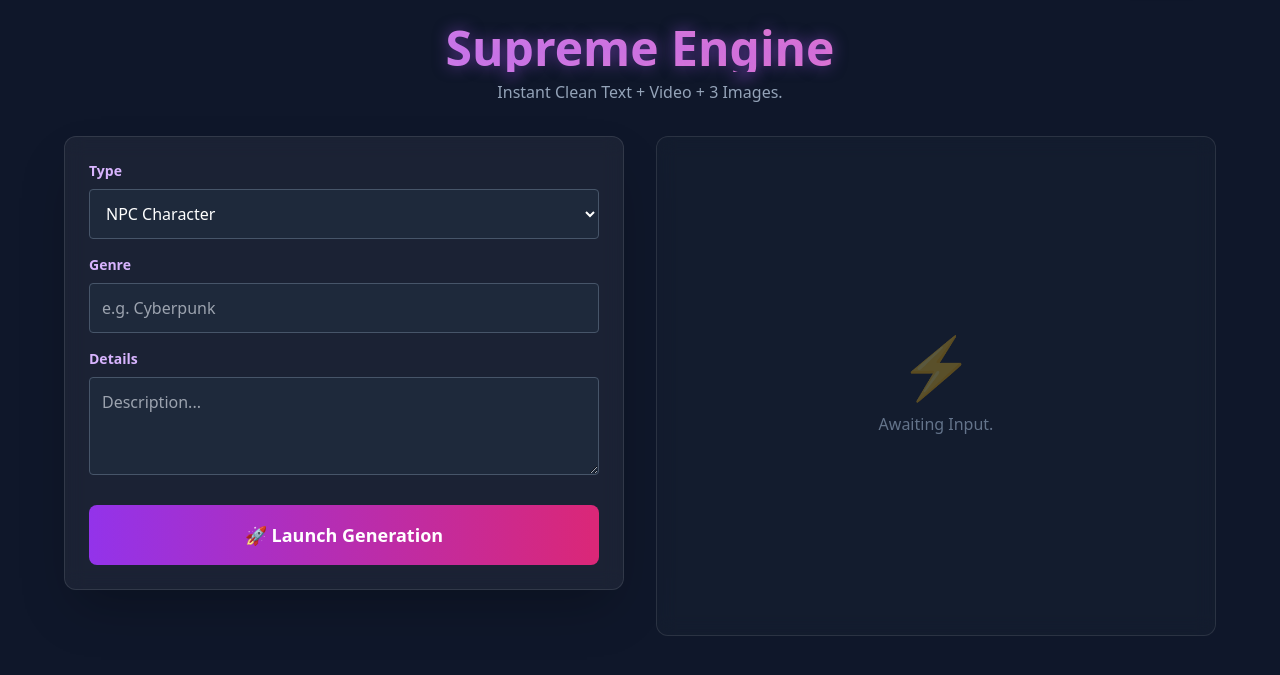
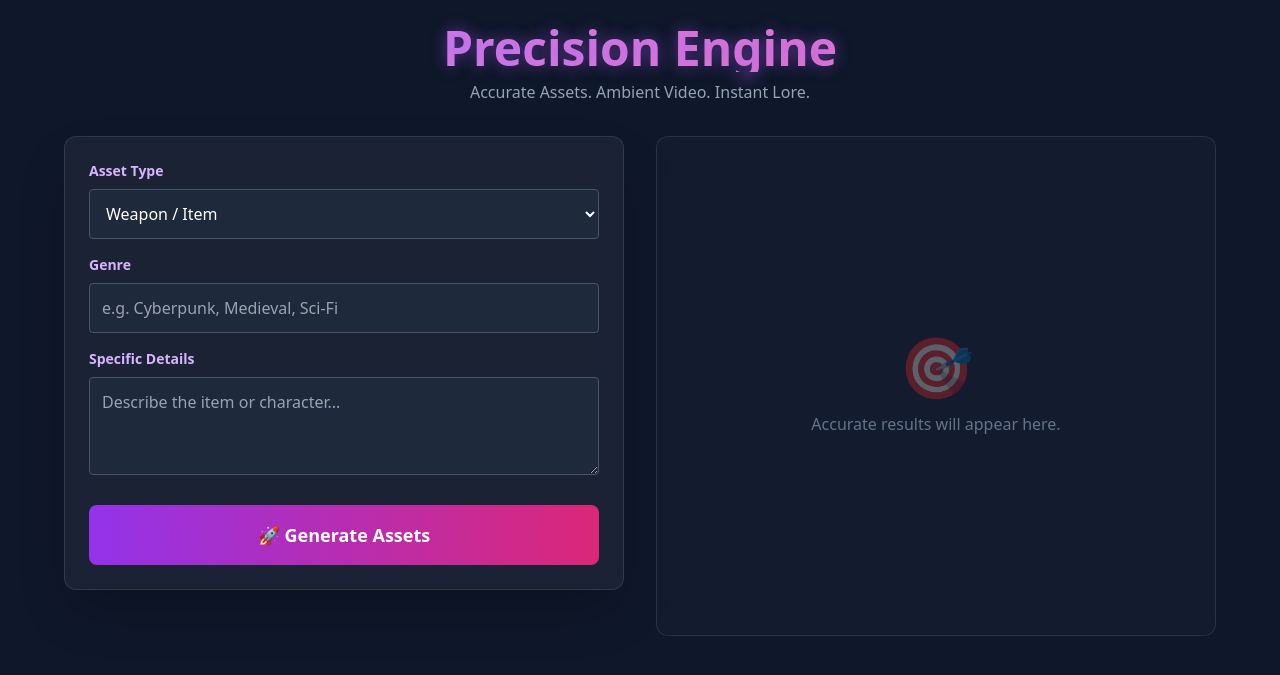
Before and after one commit to Devil-nkp/GameLore-AI, a Flask app: page /generate in a window 1280 px wide. Shown: the part 79-754 px from the top of the page. Run offline with Flask 3, Linux system fonts and the light colour scheme; the visitor is signed in with stand-in values (Sample User, id 1); some libraries are stand-ins or nearby versions.

Commit message:
generate.html

```diff
--- a/templates/generate.html
+++ b/templates/generate.html
@@ -1,54 +1,58 @@
 {% extends "base.html" %}
 {% block content %}
-<div class="max-w-6xl mx-auto" x-data="{ loading: false }">
+<div class="max-w-6xl mx-auto" x-data="{ loading: false, progress: 0 }">
     <div class="text-center mb-8">
-        <h1 class="text-4xl md:text-5xl font-extrabold mb-2 glow-text text-transparent bg-clip-text bg-gradient-to-r from-purple-400 to-pink-400">
-            Supreme Engine
+        <h1 class="text-3xl md:text-5xl font-extrabold mb-2 glow-text text-transparent bg-clip-text bg-gradient-to-r from-purple-400 to-pink-400">
+            Precision Engine
         </h1>
-        <p class="text-slate-400">Instant Clean Text + Video + 3 Images.</p>
+        <p class="text-slate-400 text-sm md:text-base">Accurate Assets. Ambient Video. Instant Lore.</p>
     </div>
 
     <div class="grid grid-cols-1 lg:grid-cols-2 gap-8">
         <div class="glass p-6 rounded-xl shadow-2xl h-fit">
             <form hx-post="/generate"
                   hx-target="#result-area"
-                  @submit="loading = true"
-                  hx-on::after-request="loading = false">
+                  @submit="loading = true; progress = 10; let timer = setInterval(() => { if(progress < 90) progress += 5; else clearInterval(timer); }, 200)"
+                  hx-on::after-request="loading = false; progress = 100">
 
                 <div class="mb-4">
-                    <label class="block text-sm font-bold mb-2 text-purple-300">Type</label>
+                    <label class="block text-sm font-bold mb-2 text-purple-300">Asset Type</label>
                     <select name="type" class="w-full bg-slate-800 border border-slate-600 rounded p-3 text-white">
-                        <option value="NPC">NPC Character</option>
-                        <option value="Quest">Side Quest</option>
-                        <option value="Item">Weapon</option>
-                        <option value="Location">Environment</option>
+                        <option value="Weapon">Weapon / Item</option>
+                        <option value="NPC">Character (NPC)</option>
+                        <option value="Location">Location / Environment</option>
+                        <option value="Quest">Story / Quest</option>
                     </select>
                 </div>
                 <div class="mb-4">
                     <label class="block text-sm font-bold mb-2 text-purple-300">Genre</label>
-                    <input type="text" name="genre" placeholder="e.g. Cyberpunk" class="w-full bg-slate-800 border border-slate-600 rounded p-3 text-white">
+                    <input type="text" name="genre" placeholder="e.g. Cyberpunk, Medieval, Sci-Fi" class="w-full bg-slate-800 border border-slate-600 rounded p-3 text-white">
                 </div>
                 <div class="mb-6">
-                    <label class="block text-sm font-bold mb-2 text-purple-300">Details</label>
-                    <textarea name="details" rows="3" placeholder="Description..." class="w-full bg-slate-800 border border-slate-600 rounded p-3 text-white"></textarea>
+                    <label class="block text-sm font-bold mb-2 text-purple-300">Specific Details</label>
+                    <textarea name="details" rows="3" placeholder="Describe the item or character..." class="w-full bg-slate-800 border border-slate-600 rounded p-3 text-white"></textarea>
                 </div>
 
                 <button class="w-full bg-gradient-to-r from-purple-600 to-pink-600 p-4 rounded-lg font-bold text-lg hover:scale-105 transition text-white" :disabled="loading">
-                    <span x-show="!loading">🚀 Launch Generation</span>
-                    <span x-show="loading">Processing...</span>
+                    <span x-show="!loading">🚀 Generate Assets</span>
+                    <span x-show="loading" x-text="'Processing... ' + progress + '%'"></span>
                 </button>
+
+                <div x-show="loading" class="w-full bg-slate-800 h-2 rounded-full mt-4 overflow-hidden">
+                    <div class="bg-purple-500 h-full transition-all duration-300 ease-out" :style="'width: ' + progress + '%'"></div>
+                </div>
             </form>
         </div>
 
         <div class="glass p-6 rounded-xl flex flex-col min-h-[500px] relative overflow-hidden bg-slate-800/30">
-            <div x-show="loading" class="absolute inset-0 flex flex-col items-center justify-center bg-slate-900/95 z-20">
+            <div x-show="loading" class="absolute inset-0 flex flex-col items-center justify-center bg-slate-900/95 z-20 transition">
                 <div class="w-16 h-16 border-4 border-purple-500 border-t-transparent rounded-full animate-spin mb-4"></div>
-                <p class="text-purple-300 animate-pulse font-bold">Forging Assets...</p>
+                <p class="text-purple-300 font-bold animate-pulse">Constructing 3D Renders & Lore...</p>
             </div>
             <div id="result-area" class="w-full h-full">
                 <div class="flex flex-col items-center justify-center h-full text-slate-500">
-                    <div class="text-6xl mb-4 opacity-30">⚡</div>
-                    <p>Awaiting Input.</p>
+                    <div class="text-6xl mb-4 opacity-30">🎯</div>
+                    <p>Accurate results will appear here.</p>
                 </div>
             </div>
         </div>
```
